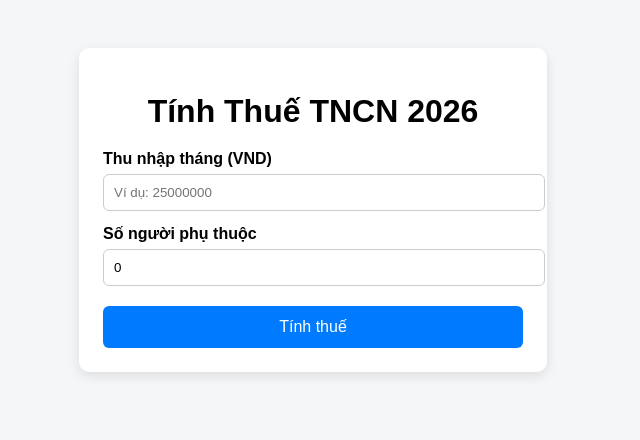
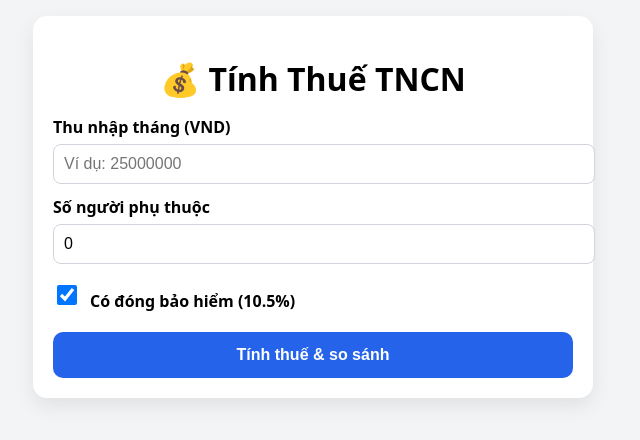
Before and after one commit to tuanlee87/thue_tncn, a plain HTML site: page index.html in a window 1280 px wide. Shown: the whole page, without its empty margins (327-967 px from the left). Drawn offline with Linux system fonts and the light colour scheme.

Commit message:
Update index.html

```diff
--- a/index.html
+++ b/index.html
@@ -1,75 +1,146 @@
 <!DOCTYPE html>
 <html lang="vi">
 <head>
-  <meta charset="UTF-8" />
-  <title>Tính Thuế TNCN 2026</title>
+<meta charset="UTF-8">
+<meta name="viewport" content="width=device-width, initial-scale=1.0">
+<title>Tính thuế TNCN 2025 - 2026</title>
+
 <style>
+:root {
+  --primary: #2563eb;
+  --bg: #f3f4f6;
+  --card: #ffffff;
+}
+
 body {
-      font-family: Arial, sans-serif;
-      background: #f4f6f8;
-      padding: 40px;
+  font-family: system-ui, -apple-system, BlinkMacSystemFont;
+  background: var(--bg);
+  margin: 0;
+  padding: 16px;
 }
 
 .container {
-      max-width: 420px;
+  max-width: 520px;
   margin: auto;
-      background: #fff;
-      padding: 24px;
-      border-radius: 10px;
-      box-shadow: 0 4px 12px rgba(0,0,0,0.1);
+  background: var(--card);
+  padding: 20px;
+  border-radius: 14px;
+  box-shadow: 0 8px 20px rgba(0,0,0,.08);
 }
 
 h1 {
   text-align: center;
-      margin-bottom: 20px;
+  margin-bottom: 16px;
 }
 
 label {
+  font-weight: 600;
+  margin-top: 12px;
   display: block;
-      margin-top: 14px;
-      font-weight: bold;
 }
 
-    input {
+input[type="number"] {
   width: 100%;
   padding: 10px;
   margin-top: 6px;
-      border-radius: 6px;
-      border: 1px solid #ccc;
+  border-radius: 8px;
+  border: 1px solid #d1d5db;
+  font-size: 16px;
+}
+
+.toggle {
+  display: flex;
+  align-items: center;
+  gap: 10px;
+  margin-top: 14px;
+}
+
+.toggle input {
+  width: 20px;
+  height: 20px;
 }
 
 button {
   width: 100%;
+  padding: 14px;
   margin-top: 20px;
-      padding: 12px;
+  background: var(--primary);
+  color: white;
+  border: none;
+  border-radius: 10px;
   font-size: 16px;
-      background: #007bff;
-      color: #fff;
-      border: none;
-      border-radius: 6px;
+  font-weight: bold;
   cursor: pointer;
 }
 
+button.secondary {
+  background: #374151;
+}
+
 button:hover {
-      background: #0056b3;
+  opacity: .9;
 }
 
 .result {
   margin-top: 20px;
-      background: #f1f3f5;
-      padding: 14px;
-      border-radius: 6px;
+  background: #f9fafb;
+  padding: 16px;
+  border-radius: 10px;
 }
 
-    .result p {
+.compare {
+  display: grid;
+  grid-template-columns: 1fr 1fr;
+  gap: 12px;
+}
+
+.card {
+  background: white;
+  border-radius: 10px;
+  padding: 12px;
+  border: 1px solid #e5e7eb;
+}
+
+.card h3 {
+  margin-top: 0;
+  color: var(--primary);
+}
+
+p {
   margin: 6px 0;
+}
+
+.footer-btns {
+  display: flex;
+  gap: 10px;
+  margin-top: 14px;
+}
+
+@media (max-width: 480px) {
+  .compare {
+    grid-template-columns: 1fr;
+  }
+}
+
+/* Print */
+@media print {
+  body {
+    background: white;
+  }
+  button, .footer-btns {
+    display: none;
+  }
+  .container {
+    box-shadow: none;
+  }
 }
 </style>
 </head>
+
 <body>
 
 <div class="container">
-  <h1>Tính Thuế TNCN 2026</h1>
+  <h1>💰 Tính Thuế TNCN</h1>
 
   <label>Thu nhập tháng (VND)</label>
   <input type="number" id="income" placeholder="Ví dụ: 25000000">
@@ -77,78 +148,130 @@
   <label>Số người phụ thuộc</label>
   <input type="number" id="dependents" value="0">
 
-  <button onclick="calculateTax()">Tính thuế</button>
+  <div class="toggle">
+    <input type="checkbox" id="insurance" checked>
+    <label for="insurance">Có đóng bảo hiểm (10.5%)</label>
+  </div>
+
+  <button onclick="calculate()">Tính thuế & so sánh</button>
 
   <div class="result" id="result" style="display:none;">
-    <p><strong>Thuế TNCN / tháng:</strong> <span id="taxMonth"></span></p>
-    <p><strong>Thuế TNCN / năm:</strong> <span id="taxYear"></span></p>
-    <p><strong>Thu nhập thực nhận:</strong> <span id="netIncome"></span></p>
+    <div class="compare">
+      <div class="card">
+        <h3>📅 Năm 2025</h3>
+        <p>Thuế / tháng: <strong id="tax2025"></strong></p>
+        <p>Thuế / năm: <strong id="tax2025y"></strong></p>
+      </div>
+
+      <div class="card">
+        <h3>📅 Năm 2026</h3>
+        <p>Thuế / tháng: <strong id="tax2026"></strong></p>
+        <p>Thuế / năm: <strong id="tax2026y"></strong></p>
+      </div>
+    </div>
+
+    <div class="card" style="margin-top:12px;">
+      <p>Thu nhập thực nhận (2026): <strong id="netIncome"></strong></p>
+      <p>Chênh lệch thuế: <strong id="diff"></strong></p>
+    </div>
+
+    <div class="footer-btns">
+      <button class="secondary" onclick="window.print()">🖨 In / Xuất PDF</button>
+    </div>
   </div>
 </div>
 
 <script>
-  function calculateTax() {
-    const income = Number(document.getElementById("income").value);
-    const dependents = Number(document.getElementById("dependents").value);
+function calcTax(taxable, brackets) {
+  let tax = 0, prev = 0;
+  for (const b of brackets) {
+    if (taxable > prev) {
+      tax += (Math.min(taxable, b.limit) - prev) * b.rate;
+      prev = b.limit;
+    }
+  }
+  return tax;
+}
 
-    if (!income || income <= 0) {
+function calculate() {
+  const income = Number(incomeInput.value);
+  const dependents = Number(dependentsInput.value);
+  const hasInsurance = insurance.checked;
+
+  if (income <= 0) {
     alert("Vui lòng nhập thu nhập hợp lệ");
     return;
   }
 
-    // Thông số 2026
-    const insuranceRate = 0.105; // 10.5%
-    const personalDeduction = 15.5; // triệu
-    const dependentDeduction = 6.2; // triệu
+  const insuranceRate = hasInsurance ? 0.105 : 0;
+  const afterInsurance = income * (1 - insuranceRate) / 1_000_000;
 
-    // Thu nhập sau bảo hiểm (triệu)
-    const incomeAfterInsurance = income * (1 - insuranceRate) / 1_000_000;
+  // ==== 2025 ====
+  const taxable2025 = Math.max(
+    afterInsurance - 11 - dependents * 4.4,
+    0
+  );
 
-    // Thu nhập tính thuế
-    let taxableIncome =
-      incomeAfterInsurance
-      - personalDeduction
-      - dependents * dependentDeduction;
-
-    if (taxableIncome <= 0) taxableIncome = 0;
-
-    // Biểu thuế lũy tiến 2026
-    const brackets = [
-      { limit: 10, rate: 0.05 },
-      { limit: 30, rate: 0.10 },
-      { limit: 60, rate: 0.20 },
-      { limit: 100, rate: 0.30 },
-      { limit: Infinity, rate: 0.35 }
+  const brackets2025 = [
+    {limit:5, rate:0.05},
+    {limit:10, rate:0.10},
+    {limit:18, rate:0.15},
+    {limit:32, rate:0.20},
+    {limit:52, rate:0.25},
+    {limit:80, rate:0.30},
+    {limit:Infinity, rate:0.35},
   ];
 
-    let tax = 0;
-    let prevLimit = 0;
+  const tax2025 = calcTax(taxable2025, brackets2025);
 
-    for (const b of brackets) {
-      if (taxableIncome > prevLimit) {
-        const taxablePart = Math.min(taxableIncome, b.limit) - prevLimit;
-        tax += taxablePart * b.rate;
-        prevLimit = b.limit;
-      } else {
-        break;
-      }
+  // ==== 2026 ====
+  const taxable2026 = Math.max(
+    afterInsurance - 15.5 - dependents * 6.2,
+    0
+  );
+
+  const brackets2026 = [
+    {limit:10, rate:0.05},
+    {limit:30, rate:0.10},
+    {limit:60, rate:0.20},
+    {limit:100, rate:0.30},
+    {limit:Infinity, rate:0.35},
+  ];
+
+  const tax2026 = calcTax(taxable2026, brackets2026);
+
+  // VND
+  const t25 = tax2025 * 1_000_000;
+  const t26 = tax2026 * 1_000_000;
+
+  tax2025El.innerText = t25.toLocaleString("vi-VN") + " đ";
+  tax2025y.innerText = (t25*12).toLocaleString("vi-VN") + " đ";
+  tax2026El.innerText = t26.toLocaleString("vi-VN") + " đ";
+  tax2026y.innerText = (t26*12).toLocaleString("vi-VN") + " đ";
+
+  netIncome.innerText =
+    (income - income*insuranceRate - t26)
+      .toLocaleString("vi-VN") + " đ";
+
+  diff.innerText =
+    (t25 - t26 >= 0 ? "Giảm " : "Tăng ")
+    + Math.abs(t25 - t26).toLocaleString("vi-VN") + " đ";
+
+  result.style.display = "block";
 }
 
-    // Quy đổi về VND
-    const taxMonth = tax * 1_000_000;
-    const taxYear = taxMonth * 12;
-    const netIncome =
-      income - income * insuranceRate - taxMonth;
+// shortcuts
+const incomeInput = document.getElementById("income");
+const dependentsInput = document.getElementById("dependents");
+const insurance = document.getElementById("insurance");
+const result = document.getElementById("result");
 
-    document.getElementById("taxMonth").innerText =
-      taxMonth.toLocaleString("vi-VN") + " VND";
-    document.getElementById("taxYear").innerText =
-      taxYear.toLocaleString("vi-VN") + " VND";
-    document.getElementById("netIncome").innerText =
-      netIncome.toLocaleString("vi-VN") + " VND";
-
-    document.getElementById("result").style.display = "block";
-  }
+const tax2025El = document.getElementById("tax2025");
+const tax2025y = document.getElementById("tax2025y");
+const tax2026El = document.getElementById("tax2026");
+const tax2026y = document.getElementById("tax2026y");
+const netIncome = document.getElementById("netIncome");
+const diff = document.getElementById("diff");
 </script>
 
 </body>
```
Lines whose indentation alone changed are shown as unchanged.
